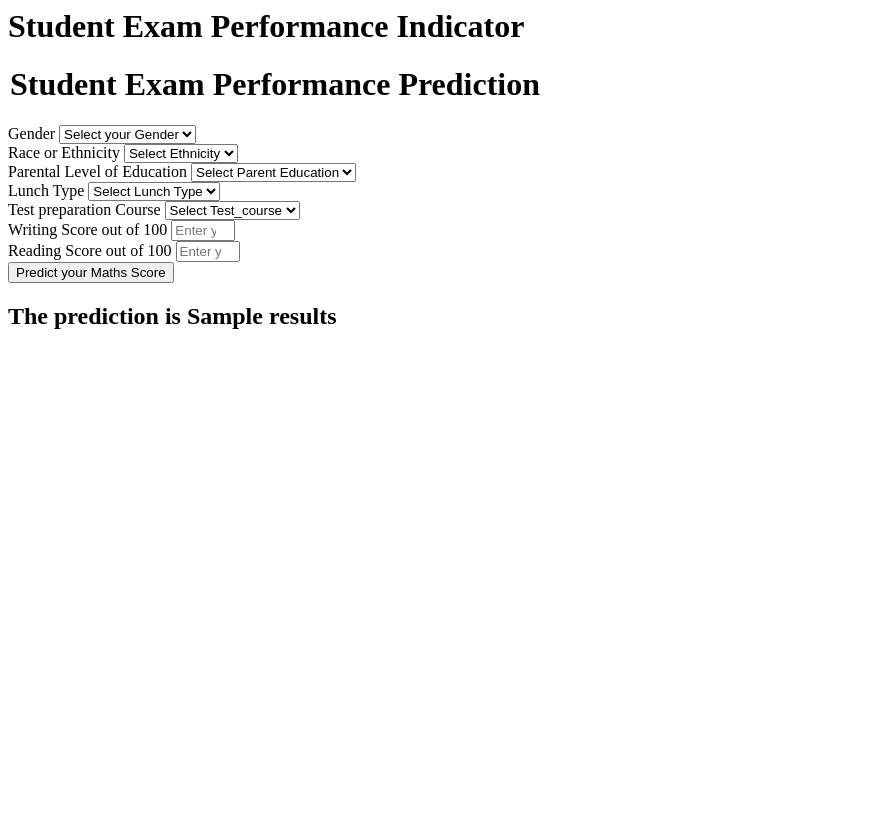
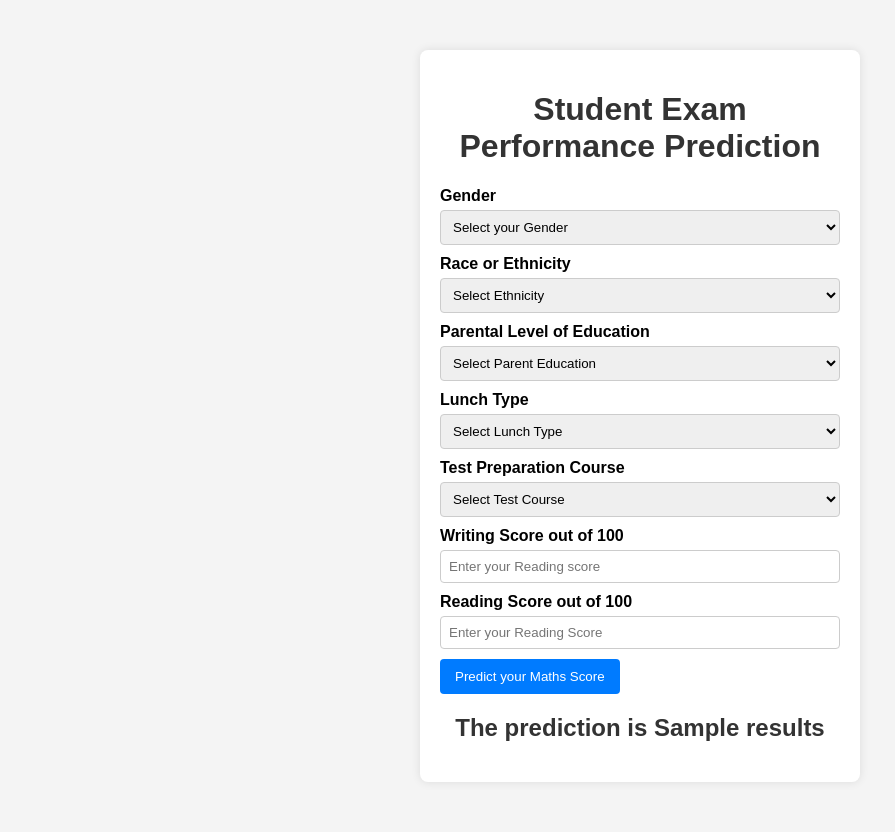
Before and after one commit to ashay-thamankar/mlprojects, a Flask app: template templates/home.html in a window 1280 px wide. Shown: the whole page, without its empty margins (0-895 px from the left). Before the commit the page ends 329 px from the top, so only its background shows below. Run offline with Flask 3, Linux system fonts and the light colour scheme; the template is opened without the code that fills it: most values are stand-ins (such as "Sample title", 1, 10 or a date in 2020).

Commit message:
modified html

```diff
--- a/app.py
+++ b/app.py
@@ -37,7 +37,7 @@ def predict_datapoint():
         predict_pipeline = PredictPipeline()
         results = predict_pipeline.predict(pred_df)
 
-        return render_template('home.html', results= results[0])
+        return render_template('home.html', results= round(results[0],2))
 
 if __name__ == "__main__":
     app.run(host="0.0.0.0", debug=True)
--- a/templates/home.html
+++ b/templates/home.html
@@ -1,7 +1,62 @@
-<html>
+<!DOCTYPE html>
+<html lang="en">
+<head>
+    <meta charset="UTF-8">
+    <meta name="viewport" content="width=device-width, initial-scale=1.0">
+    <title>Student Exam Performance Indicator</title>
+    <style>
+        body {
+            font-family: 'Arial', sans-serif;
+            background-color: #f4f4f4;
+            margin: 0;
+            padding: 0;
+        }
+
+        .login {
+            max-width: 400px;
+            margin: 50px auto;
+            background-color: #fff;
+            padding: 20px;
+            border-radius: 8px;
+            box-shadow: 0 0 10px rgba(0, 0, 0, 0.1);
+        }
+
+        .form-label {
+            font-weight: bold;
+            margin-bottom: 5px;
+            display: block;
+        }
+
+        .form-control {
+            width: 100%;
+            padding: 8px;
+            margin-bottom: 10px;
+            box-sizing: border-box;
+            border: 1px solid #ccc;
+            border-radius: 4px;
+        }
+
+        .btn-primary {
+            background-color: #007bff;
+            color: #fff;
+            padding: 10px 15px;
+            border: none;
+            border-radius: 4px;
+            cursor: pointer;
+        }
+
+        .btn-primary:hover {
+            background-color: #0056b3;
+        }
+
+        h1, h2 {
+            text-align: center;
+            color: #333;
+        }
+    </style>
+</head>
 <body>
     <div class="login">
-       <h1>Student Exam Performance Indicator</h1>
 
         <form action="{{ url_for('predict_datapoint')}}" method="post">
             <h1>
@@ -9,103 +64,71 @@
             </h1>
             <div class="mb-3">
                 <label class="form-label">Gender</label>
-            <select class="form-control" name="gender" placeholder="Enter you Gender" required>
+                <select class="form-control" name="gender" placeholder="Enter your Gender" required>
                     <option class="placeholder" selected disabled value="">Select your Gender</option>
-                <option value="male">
-                    Male
-                </option>
-                <option value="female">
-                    Female
-                </option>
+                    <option value="male">Male</option>
+                    <option value="female">Female</option>
                 </select>
             </div>
+
             <div class="mb-3">
                 <label class="form-label">Race or Ethnicity</label>
-            <select class="form-control" name="race_ethnicity" placeholder="Enter you ethnicity" required>
+                <select class="form-control" name="race_ethnicity" placeholder="Enter your ethnicity" required>
                     <option class="placeholder" selected disabled value="">Select Ethnicity</option>
-                <option value="group A">
-                    Group A
-                </option>
-                <option value="group B">
-                    Group B
-                </option>
-                <option value="group C">
-                    Group C
-                </option>
-                <option value="group D">
-                    Group D
-                </option>
-                <option value="group E">
-                    Group E
-                </option>
+                    <option value="group A">Group A</option>
+                    <option value="group B">Group B</option>
+                    <option value="group C">Group C</option>
+                    <option value="group D">Group D</option>
+                    <option value="group E">Group E</option>
                 </select>
             </div>
+
             <div class="mb-3">
                 <label class="form-label">Parental Level of Education</label>
-            <select class="form-control" name="parental_level_of_education"
-                placeholder="Enter you Parent Education" required>
+                <select class="form-control" name="parental_level_of_education" placeholder="Enter your Parent Education" required>
                     <option class="placeholder" selected disabled value="">Select Parent Education</option>
-                <option value="associate's degree">
-                    associate's degree
-                </option>
-                <option value="bachelor's degree">
-                    bachelor's degree
-                </option>
-                <option value="high school">
-                    high school
-                </option>
-                <option value="master's degree">
-                    master's degree
-                </option>
-                <option value="some college">
-                    some college
-                </option>
-                <option value="some high school">
-                    some high school
-                </option>
+                    <option value="associate's degree">Associate's Degree</option>
+                    <option value="bachelor's degree">Bachelor's Degree</option>
+                    <option value="high school">High School</option>
+                    <option value="master's degree">Master's Degree</option>
+                    <option value="some college">Some College</option>
+                    <option value="some high school">Some High School</option>
                 </select>
             </div>
+
             <div class="mb-3">
                 <label class="form-label">Lunch Type</label>
-            <select class="form-control" name="lunch" placeholder="Enter you Lunch" required>
+                <select class="form-control" name="lunch" placeholder="Enter your Lunch" required>
                     <option class="placeholder" selected disabled value="">Select Lunch Type</option>
-                <option value="free/reduced">
-                    free/reduced
-                </option>
-                <option value="standard">
-                    standard
-                </option>
+                    <option value="free/reduced">Free/Reduced</option>
+                    <option value="standard">Standard</option>
                 </select>
             </div>
+
             <div class="mb-3">
-            <label class="form-label">Test preparation Course</label>
-            <select class="form-control" name="test_preparation_course" placeholder="Enter you Course"
-                required>
-                <option class="placeholder" selected disabled value="">Select Test_course</option>
-                <option value="none">
-                    None
-                </option>
-                <option value="completed">
-                    Completed
-                </option>
+                <label class="form-label">Test Preparation Course</label>
+                <select class="form-control" name="test_preparation_course" placeholder="Enter your Course" required>
+                    <option class="placeholder" selected disabled value="">Select Test Course</option>
+                    <option value="none">None</option>
+                    <option value="completed">Completed</option>
                 </select>
             </div>
+
             <div class="mb-3">
                 <label class="form-label">Writing Score out of 100</label>
-            <input class="form-control" type="number" name="reading_score"
-                placeholder="Enter your Reading score" min='0' max='100' />
+                <input class="form-control" type="number" name="reading_score" placeholder="Enter your Reading score" min='0' max='100' />
             </div>
+
             <div class="mb-3">
                 <label class="form-label">Reading Score out of 100</label>
-            <input class="form-control" type="number" name="writing_score"
-                placeholder="Enter your Reading Score" min='0' max='100' />
+                <input class="form-control" type="number" name="writing_score" placeholder="Enter your Reading Score" min='0' max='100' />
             </div>
+
             <div class="mb-3">
                 <input class="btn btn-primary" type="submit" value="Predict your Maths Score" required />
             </div>
         </form>
-    <h2>
-       The  prediction is {{results}}
-    </h2>
-   <body>
+        <h2>The prediction is {{results}}</h2>
+    </div>
+</body>
 </html>
```
Lines whose indentation alone changed are shown as unchanged.
